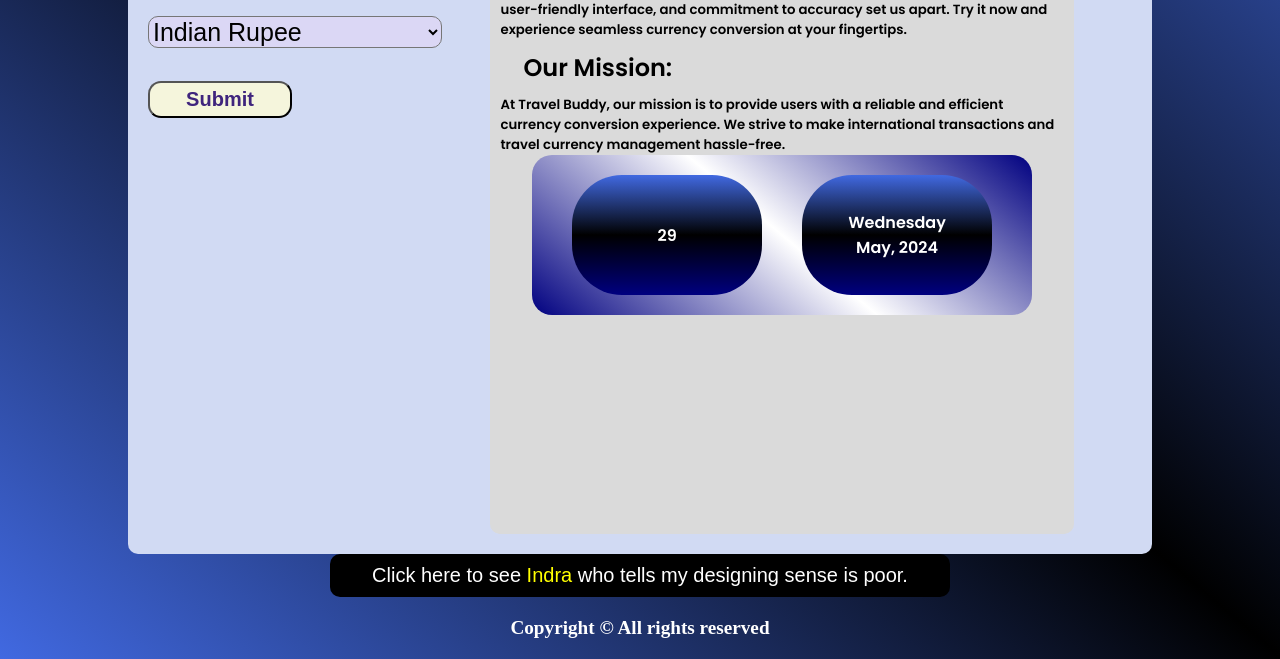
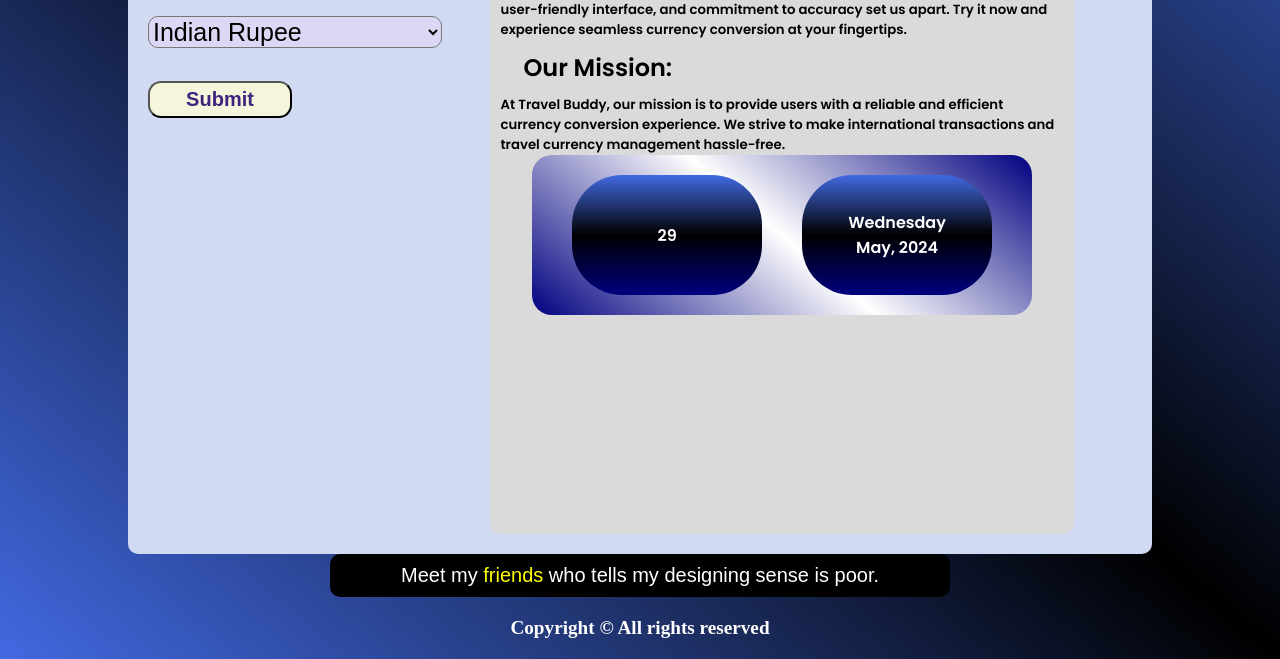
Before and after one commit to Abhishek-Ranjan-16/Travel-Buddy, a plain HTML site: page index.html in a window 1280 px wide. Shown: the part 422-1081 px from the top of the page. Drawn offline with Linux system fonts and the light colour scheme.

Commit message:
meet my frnds

```diff
--- a/index.html
+++ b/index.html
@@ -111,11 +111,11 @@
         margin-right: auto;
       "
     >
-      Click here to see
+      Meet my
       <a
         href="http://bhaihuntera16.pythonanywhere.com/"
         style="text-decoration: none; color: yellow"
-        >Indra</a
+        >friends</a
       >
       who tells my designing sense is poor.
     </div>
```
